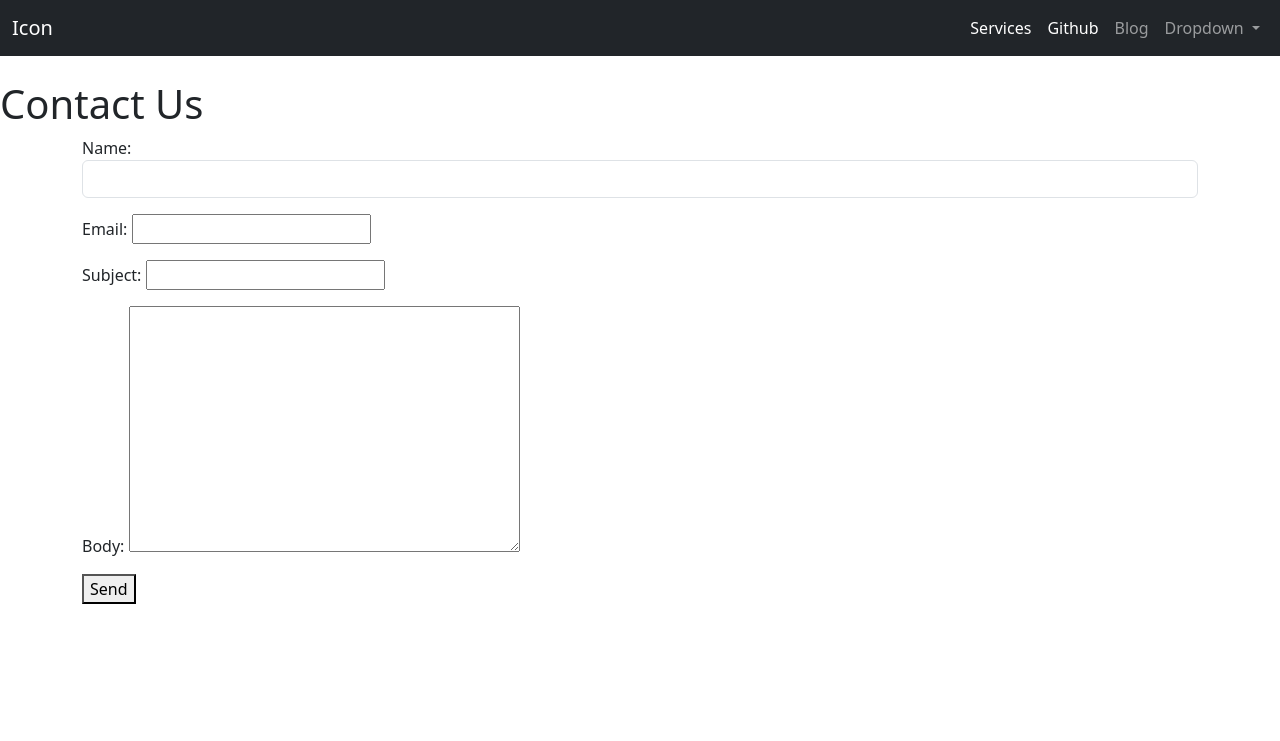
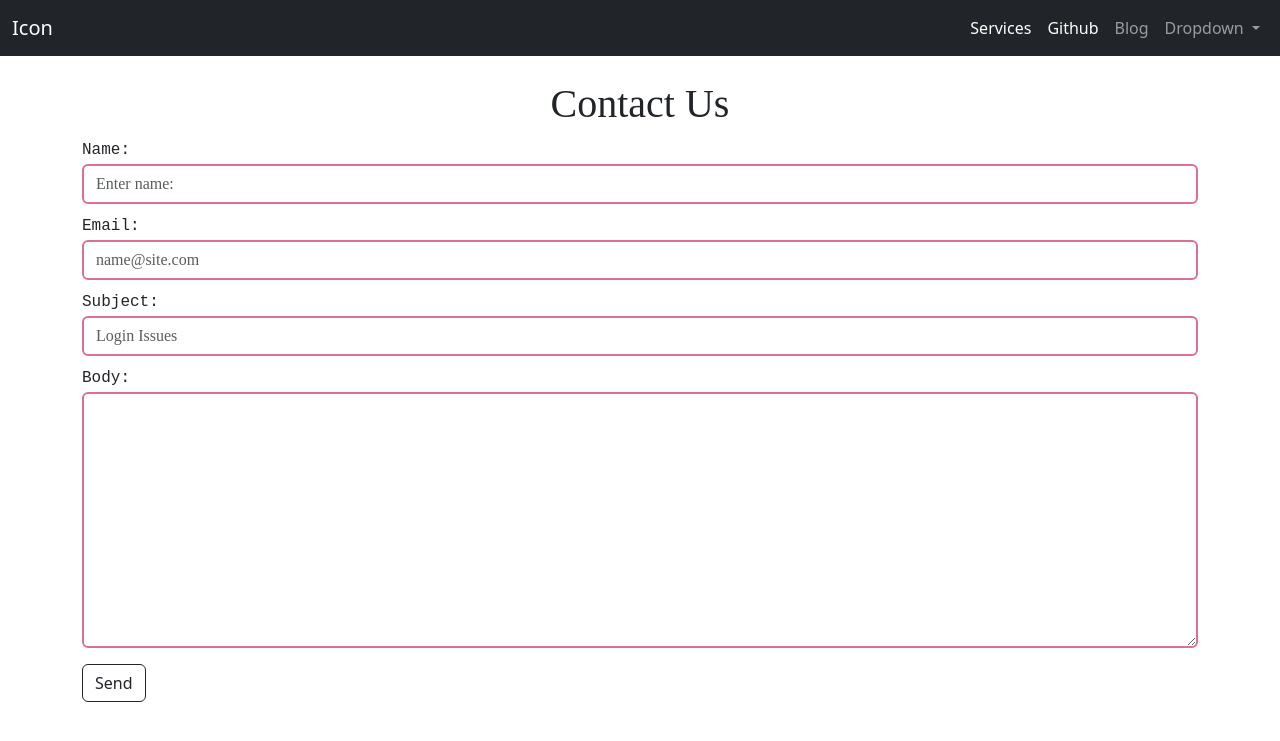
Before and after one commit to ThePowerfulProgrammer/Django, a Django app: page /Contact/contact/ in a window 1280 px wide. Shown: the top 741 px of the page. Run offline with Django 4.2, Linux system fonts and the light colour scheme.

Commit message:
a few minor improvements

```diff
--- a/Contact/forms.py
+++ b/Contact/forms.py
@@ -4,10 +4,13 @@ from .models import Contact
 
 # Class to create a contact form
 class ContactForm(forms.Form):
-    name = forms.CharField(required=True, widget=forms.TextInput(attrs={"class": "form-control"}))
-    email = forms.EmailField(required=False)
-    subject = forms.CharField(max_length=40)
-    body = forms.CharField(widget=forms.Textarea, required=True)
+    name = forms.CharField(required=True, widget=forms.TextInput(attrs={"class": "form-control", "id": "test", "placeholder":"Enter name: "}))
+    email = forms.EmailField(required=False,widget=forms.TextInput(attrs={"class": "form-control", "placeholder":"name@site.com"}))
+    subject = forms.CharField(max_length=40,widget=forms.TextInput(attrs={"class": "form-control", "placeholder":"Login Issues"}))
+    body = forms.CharField(widget=forms.Textarea(attrs={"class":"form-control"}), required=True)
+
+
+
 
 # class ContactForm(ModelForm):
 #     class Meta:
--- a/Contact/templates/Contact/contact.html
+++ b/Contact/templates/Contact/contact.html
@@ -1,32 +1,62 @@
 <!DOCTYPE html>
 <html lang="en">
 <head>
+    {% extends "Home/base.html" %}
+
+    {% load static %}
+
     <meta charset="UTF-8">
     <meta name="viewport" content="width=device-width, initial-scale=1.0">
-    <title>Contact</title>
+    {% block <css> %}
+        <link rel="stylesheet" href="{% static 'Home/contact.css' %}">
+    {% endblock %}
+
+    {% block <pageTitle> %}
+      <title>Contact</title>
+    {% endblock %}
 </head>
 <body>
 
-    {% extends "Home/base.html" %}
 
     {% block <block> %}
 
         <!-- templates/contact.html -->
-        <h1>Contact Us</h1>
+        <h1 class="banner text-center">Contact Us</h1>
         <div class="container">
             <div class="row">
-                <form action="{% url 'Contact:contact' %}" method="post">
-                    <div class="form-group">
-                        {% csrf_token %}
-                        {{ form.as_p }}
-                    </div>
+                <div class="col-md-12 col-sm-12 " >
+                    <form action="{% url 'Contact:contact' %}" method="post">
+                        <div class="form-group mb-2">
+                            {% csrf_token %}
+                            <label for="name">Name: </label>
+                            {{ form.name }}
+                        </div>
 
-                    <div class="form-actions">
-                    <button type="submit">Send</button>
-                    </div>
+                        <div class="form-group mb-2">
+                            {% csrf_token %}
+                            <label for="email">Email: </label>
+                            {{ form.email }}
 
-                </form>
+                        </div>
 
+                        <div class="form-group mb-2">
+                            {% csrf_token %}
+                            <label for="subject">Subject: </label>
+                            {{ form.subject }}
+                        </div>
+
+                        <div class="form-group mb-2">
+                            {% csrf_token %}
+                            <label for="body">Body: </label>
+                            {{ form.body }}
+                        </div>
+
+                        <div class="form-action">
+                        <button class="my-2 btn btn-outline-dark" type="submit">Send</button>
+                        </div>
+
+                    </form>
+                </div>
             </div>
         </div>
 
--- /dev/null
+++ b/Home/static/Home/contact.css
@@ -0,0 +1,13 @@
+.banner {
+    font-family: 'Times New Roman', Times, serif;
+}
+
+label {
+    margin-bottom: 2px;
+    font-family: 'Courier New', Courier, monospace;
+}
+
+.form-control {
+    border: 2px solid palevioletred;
+    font-family: 'Times New Roman', Times, serif;
+}
```
Also changed, not shown: Contact/admin.py (+10 -1 lines), Contact/models.py (line endings or trailing spaces).
